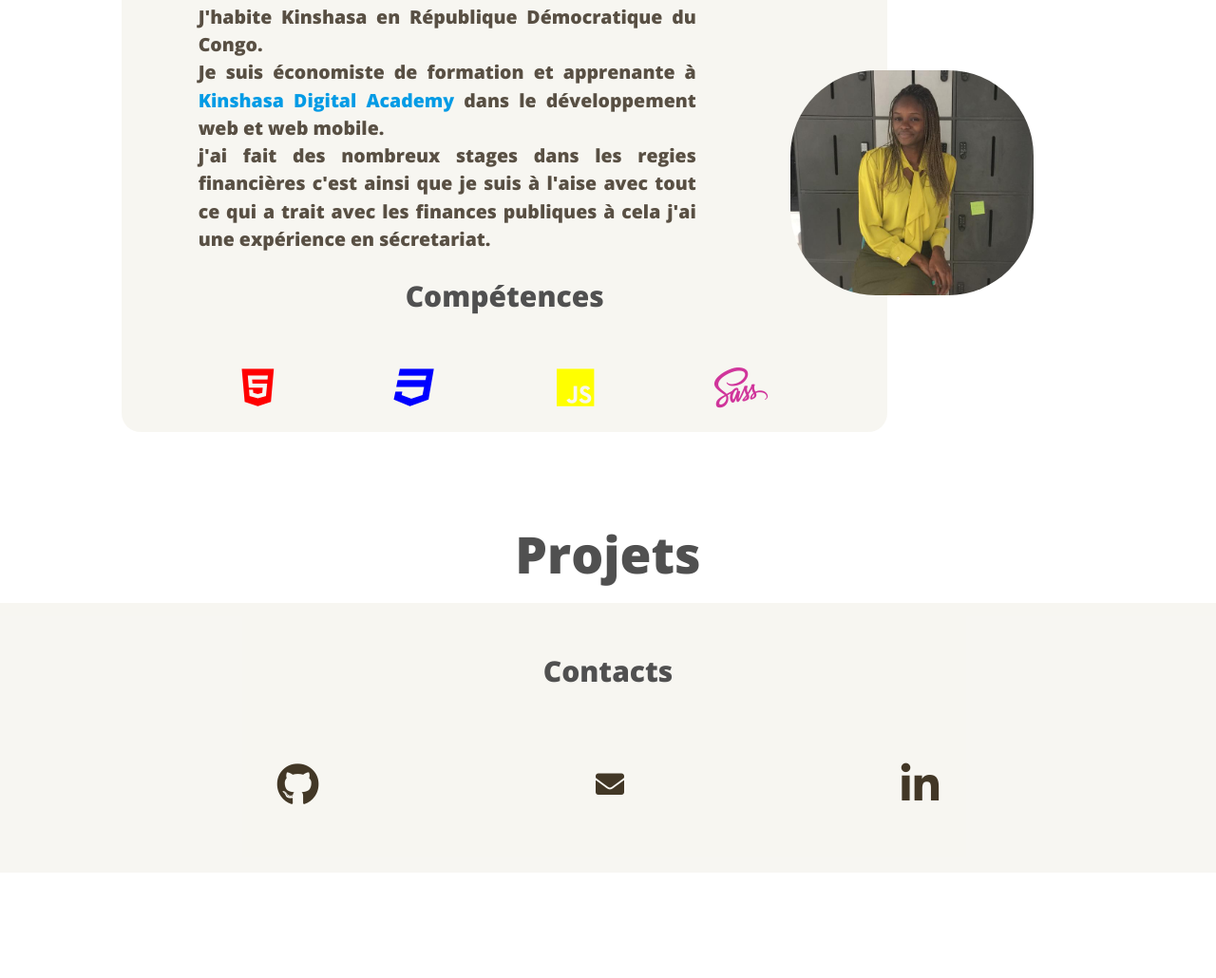
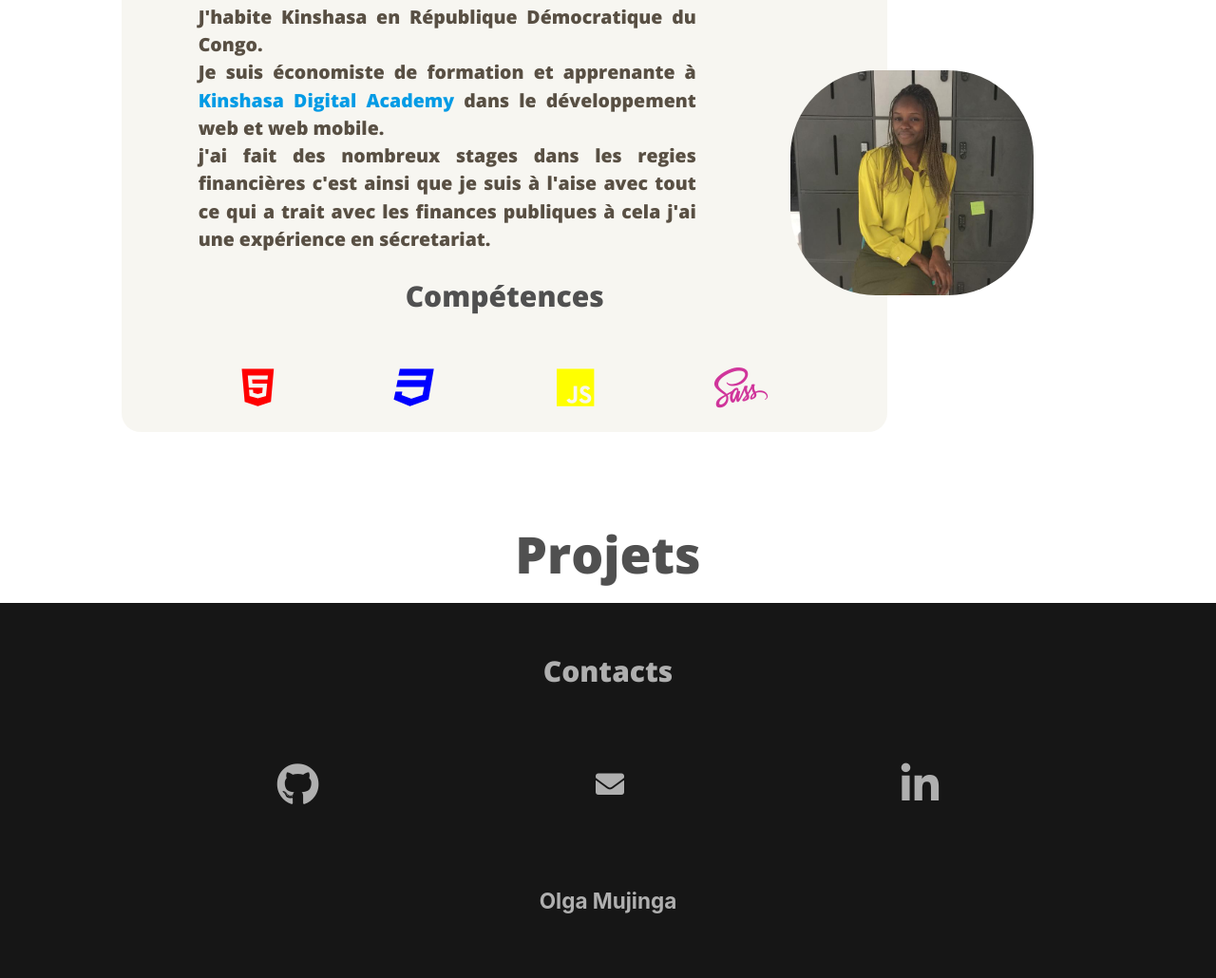
Before and after one commit to Olga-1234/travail7, a plain HTML site: page index.html in a window 1280 px wide. Shown: the part 876-1906 px from the top of the page at 95% size. Before the commit the page ends 1795 px from the top, so only its background shows below. Drawn offline with nearby package versions, Linux system fonts and the light colour scheme; no server answers.

Commit message:
pour une autre couleur

```diff
--- a/index.html
+++ b/index.html
@@ -98,7 +98,7 @@
       <div id="liste-projet" class="section-trois__div-global"></div>
     </section>
     <footer id="section-quatre" class="contact">
-      <h3>Contacts</h3>
+      <h3 class="contacts-titre">Contacts</h3>
       <div class="section-quatre__illustration">
         <a href="https://github.com/Olga-1234 " target="blank"
           ><i class="fab fa-contact fa-github"></i
@@ -109,6 +109,7 @@
 
         <a href="https://www.linkedin.com/in/olga-mujinga-b487a41b7/" target="blank"><i class="fab fa-contact fa-linkedin-in"></i> </a>
       </div>
+      <p class="copy-right">Olga Mujinga</p>
     </footer>
     <script src="js/animation.js"></script>
     <script src="js/ajax_projets.js"></script>
--- a/sass/components/section-quatre.scss
+++ b/sass/components/section-quatre.scss
@@ -1,7 +1,7 @@
 
 .contact
 {
-  background-color:#f6f5f0e5;
+  background-color:rgb(22, 22, 22);
   padding-top: 2%;
 }
 .section-quatre__illustration
@@ -9,7 +9,7 @@
   display: flex;
   justify-content: space-evenly;
   padding-top: 5%;
-  padding-bottom: 5%;
+  padding-bottom: 1% !important;
   & a
 {
 font-size:2rem;
@@ -17,5 +17,16 @@ font-size:2rem;
 }
 .fa-contact
 {
-  color:#423726 ;
+  color:rgb(175, 175, 175);
 }
+.copy-right{
+  color: rgb(175, 175, 175) ;
+  text-align: center;
+  font-size: 1.5rem;
+  font-weight: bold;
+  padding: 5%;
+}
+.contacts-titre
+{
+  color:rgb(175, 175, 175) !important;
+}
```
Also changed, not shown: css/style.css, 1 other file.
